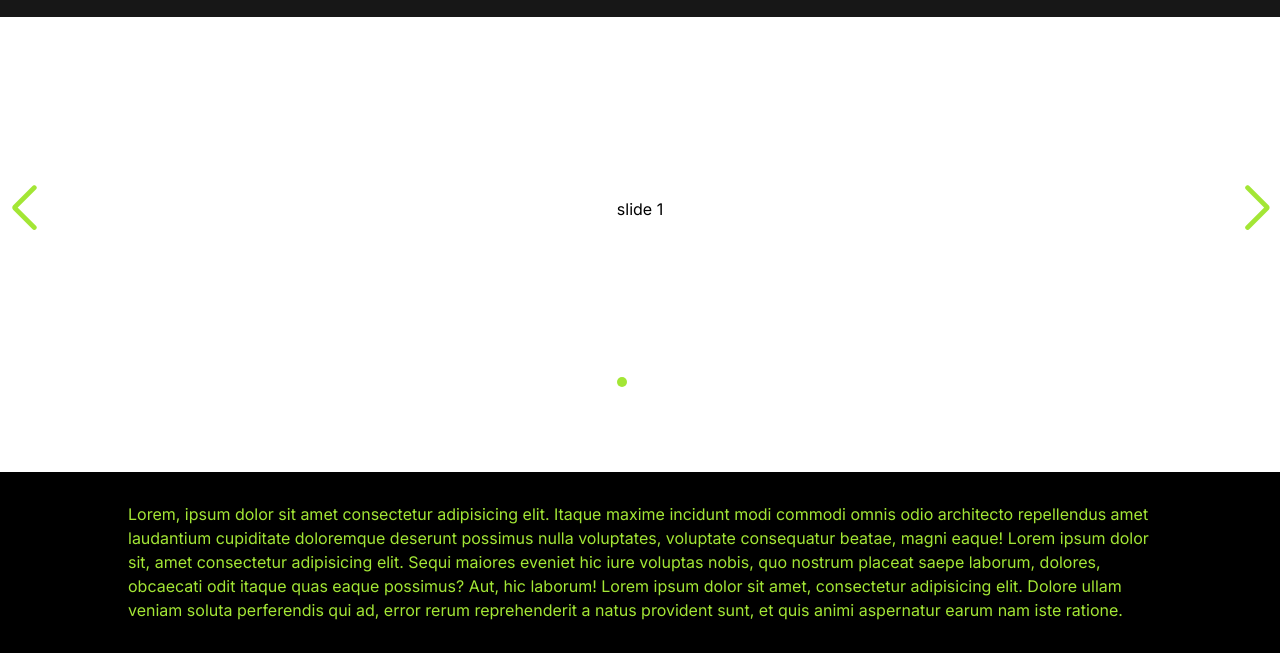
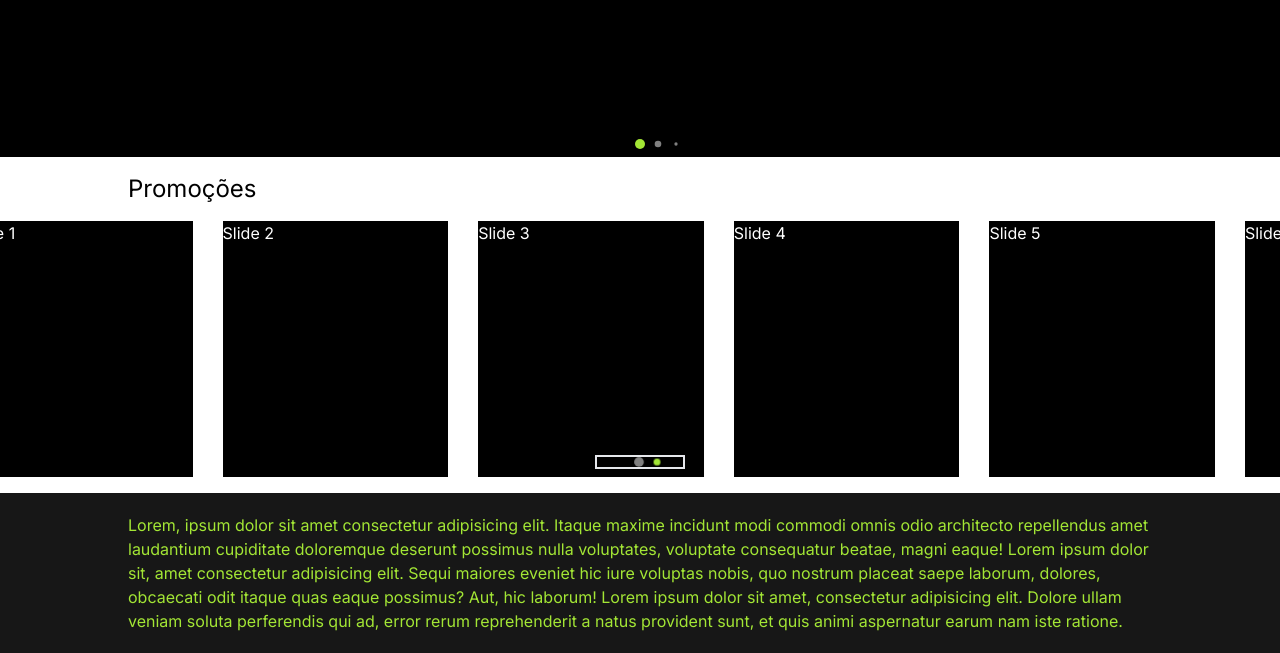
Before and after one commit to skittlexyz/INTEGRADOR, a website built with Vite: page front/index.html in a window 1280 px wide. Shown: the part 147-800 px from the top of the page. Built offline with nearby package versions, Linux system fonts and the light colour scheme; files whose address does not match are found by name.

Commit message:
added promotions slider

```diff
--- a/front/index.html
+++ b/front/index.html
@@ -21,16 +21,16 @@
     </div>
   </header>
 
-  <section class="w-full h-full">
-    <div class="swiper w-screen h-96">
-      <div class="swiper-wrapper">
-        <div class="swiper-slide flex justify-center items-center">
+  <section class="w-full">
+    <div id="banner" class="swiper w-screen h-96">
+      <div class="swiper-wrapper text-white">
+        <div class="bg-black swiper-slide flex justify-center items-center">
           slide 1
         </div>
-        <div class="swiper-slide flex justify-center items-center">
+        <div class="bg-black swiper-slide flex justify-center items-center">
           slide 2
         </div>
-        <div class="swiper-slide flex justify-center items-center">
+        <div class="bg-black swiper-slide flex justify-center items-center">
           slide 3
         </div>
       </div>
@@ -40,7 +40,28 @@
     </div>
   </section>
 
-  <footer class="w-full bg-black text-lime-400 py-5 h-72 flex justify-center items-center">
+  <section class="py-4 w-full flex flex-col justify-center items-center gap-4">
+    <div class="w-[1024px]">
+      <h1 class="text-2xl">Promoções</h1>
+    </div>
+    <div id="promotions" class="swiper w-full px-4">
+      <div class="swiper-wrapper">
+        <div class="swiper-slide bg-black text-white !h-64 w-auto">Slide 1</div>
+        <div class="swiper-slide bg-black text-white !h-64 w-auto">Slide 2</div>
+        <div class="swiper-slide bg-black text-white !h-64 w-auto">Slide 3</div>
+        <div class="swiper-slide bg-black text-white !h-64 w-auto">Slide 4</div>
+        <div class="swiper-slide bg-black text-white !h-64 w-auto">Slide 5</div>
+        <div class="swiper-slide bg-black text-white !h-64 w-auto">Slide 6</div>
+        <div class="swiper-slide bg-black text-white !h-64 w-auto">Slide 7</div>
+        <div class="swiper-slide bg-black text-white !h-64 w-auto">Slide 8</div>
+        <div class="swiper-slide bg-black text-white !h-64 w-auto">Slide 9</div>
+        <div class="swiper-slide bg-black text-white !h-64 w-auto">Slide 10</div>
+      </div>
+      <div class="swiper-pagination border-2"></div>
+    </div>
+  </section>
+
+  <footer class="w-full bg-neutral-900 text-lime-400 py-5 h-72 flex justify-center items-center">
     <div class="w-[1024px] h-full flex justify-center items-center">
       Lorem, ipsum dolor sit amet consectetur adipisicing elit. Itaque maxime incidunt modi commodi omnis odio
       architecto repellendus amet laudantium cupiditate doloremque deserunt possimus nulla voluptates, voluptate
--- a/front/src/swiper.js
+++ b/front/src/swiper.js
@@ -4,7 +4,7 @@ import 'swiper/css/bundle'
 
 import './swiper.css'
 
-const swiper = new Swiper('.swiper', {
+const banner = new Swiper('.swiper#banner', {
    loop: true,
    navigation: {
       nextEl: '.swiper-button-next',
@@ -12,10 +12,27 @@ const swiper = new Swiper('.swiper', {
    },
    pagination: {
       el: '.swiper-pagination',
-      clickable: true
+      clickable: true,
+      dynamicBullets: true
    },
    autoplay: {
       delay: 7500,
       disableOnInteraction: false
    }
 });
+
+const promotions = new Swiper('.swiper#promotions', {
+   loop: true,
+   slidesPerView: 5,
+   spaceBetween: 30,
+   slidesPerGroup: 5,
+   pagination: {
+      el: '.swiper-pagination',
+      clickable: true,
+      dynamicBullets: true
+   },
+   autoplay: {
+      delay: 5000,
+      disableOnInteraction: true
+   }
+});
```
